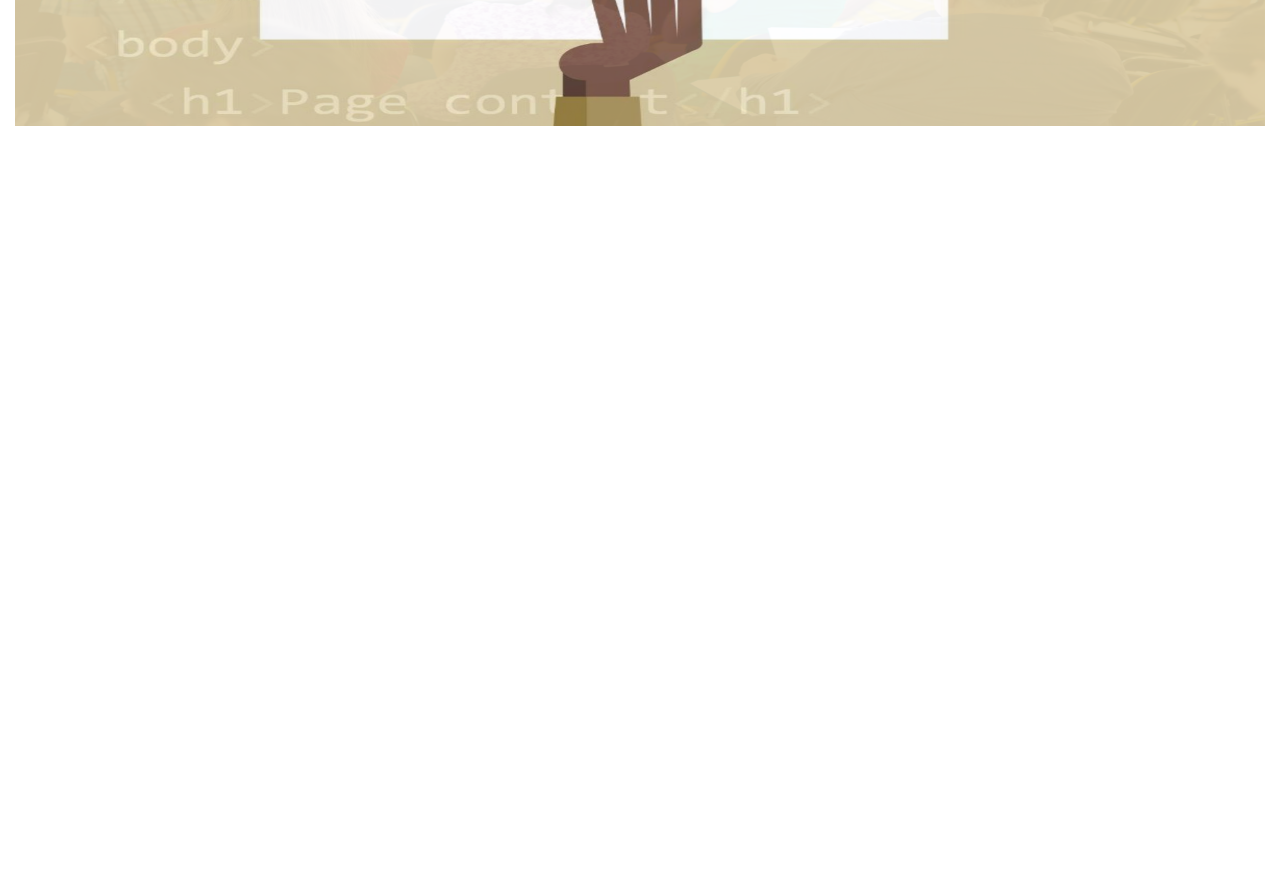
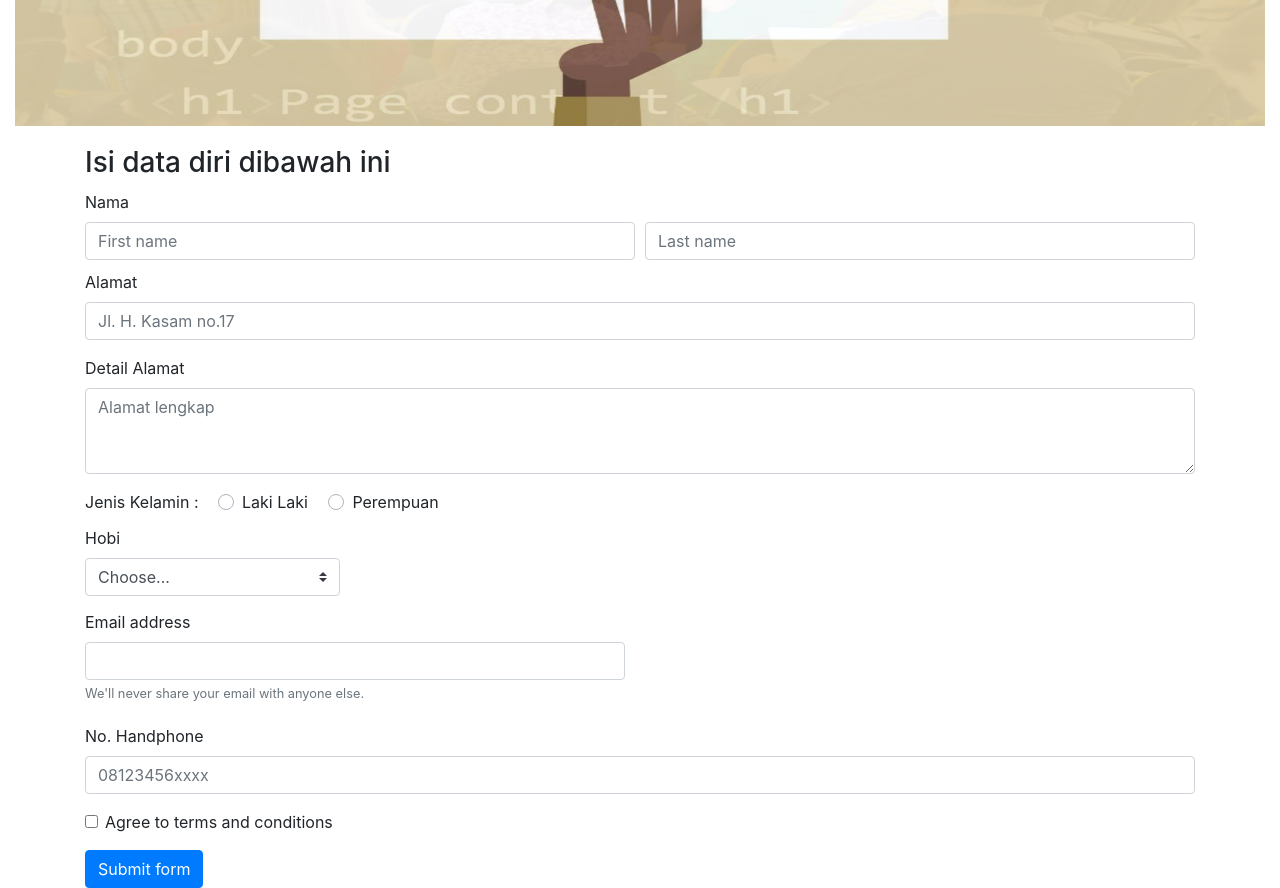
Before and after one commit to IrwanFicoFar/Formulir, a plain HTML site: page index.html in a window 1280 px wide. Shown: the part 380-1268 px from the top of the page. Before the commit the page ends 800 px from the top, so only its background shows below. Drawn offline with nearby package versions, Linux system fonts and the light colour scheme.

Commit message:
pembuatan formulir pendaftaran

```diff
--- a/index.html
+++ b/index.html
@@ -68,7 +68,101 @@
           </div>
         </div>
       </div>
+      <div class="container">
+        <div class="row">
+          <div class="col-md-12">
+            <h3 style="margin-top: 20px; margin-bottom: 10px;">Isi data diri dibawah ini</h3>
+            <form>
+              <div class="row">
+                <div class="col-md-12">
+                  <label for="validationDefault01">Nama</label>
+                  <div class="form-row" style="margin-bottom: 10px;">
+                    <div class="col">
+                      <input type="text" class="form-control" id="validationDefault01" required placeholder="First name">
+                    </div>
+                    <div class="col">
+                      <input type="text" class="form-control" placeholder="Last name">
+                    </div>
+                  </div>
+                </div>
+              </div>
 
+              <div class="row">
+                <div class="col-md-12">
+                  <label for="validationDefault02">Alamat</label>
+                  <div class="form-group">
+                    <input type="text" class="form-control" id="validationDefault02" required placeholder="Jl. H. Kasam no.17">
+                  </div>
+                  <div class="form-group">
+                    <label for="exampleFormControlTextarea1">Detail Alamat</label>
+                    <textarea class="form-control" id="exampleFormControlTextarea1" rows="3" placeholder="Alamat lengkap"></textarea>
+                  </div>
+                </div>
+              </div>
+
+              <div class="row">
+
+                <div class="col-md-12">
+                  <label for="inputAddress" style="margin-right: 15px;">Jenis Kelamin : </label>
+                  <div class="custom-control custom-radio custom-control-inline">
+                    <input type="radio" id="customRadioInline1" name="customRadioInline1" class="custom-control-input">
+                    <label class="custom-control-label" for="customRadioInline1">Laki Laki</label>
+                  </div>
+                  <div class="custom-control custom-radio custom-control-inline">
+                    <input type="radio" id="customRadioInline2" name="customRadioInline1" class="custom-control-input">
+                    <label class="custom-control-label" for="customRadioInline2">Perempuan</label>
+                  </div>
+                </div>
+              </div>
+
+              <div class="row">
+                <div class="col-md-3" style="margin-bottom: 10px;">
+                  <label class="my-1 mr-2" for="inlineFormCustomSelectPref">Hobi</label>
+                  <select class="custom-select my-1 mr-sm-2" id="inlineFormCustomSelectPref">
+                    <option selected>Choose...</option>
+                    <option value="1">Menggambar</option>
+                    <option value="2">Sepak Bola</option>
+                    <option value="3">Menulis</option>
+                  </select>
+                </div>
+              </div>
+
+              <div class="row">
+                <div class="col-md-6" style="margin-bottom: 5px;">
+                  <div class="form-group">
+                    <label for="validationDefault02">Email address</label>
+                    <input type="email" class="form-control" id="validationDefault02" required aria-describedby="emailHelp">
+                    <small id="emailHelp" class="form-text text-muted">We'll never share your email with anyone else.</small>
+                  </div>
+                </div>
+              </div>
+
+              <div class="row">
+                <div class="col-md-12">
+                  <div class="form-group">
+                    <label for="validationDefault02">No. Handphone</label>
+                    <input type="text" class="form-control" id="validationDefault02" required placeholder="08123456xxxx">
+                  </div>
+                </div>
+              </div>
+
+              <div class="row">
+                <div class="col-md-12">
+                  <div class="form-group">
+                    <div class="form-check">
+                      <input class="form-check-input" type="checkbox" value="" id="invalidCheck2" required>
+                      <label class="form-check-label" for="invalidCheck2">
+                        Agree to terms and conditions
+                      </label>
+                    </div>
+                  </div>
+                  <button class="btn btn-primary" type="submit">Submit form</button>
+                </div>
+              </div>
+
+            </form>
+          </div>
+        </div>
     </div>
 
   </body>
```
